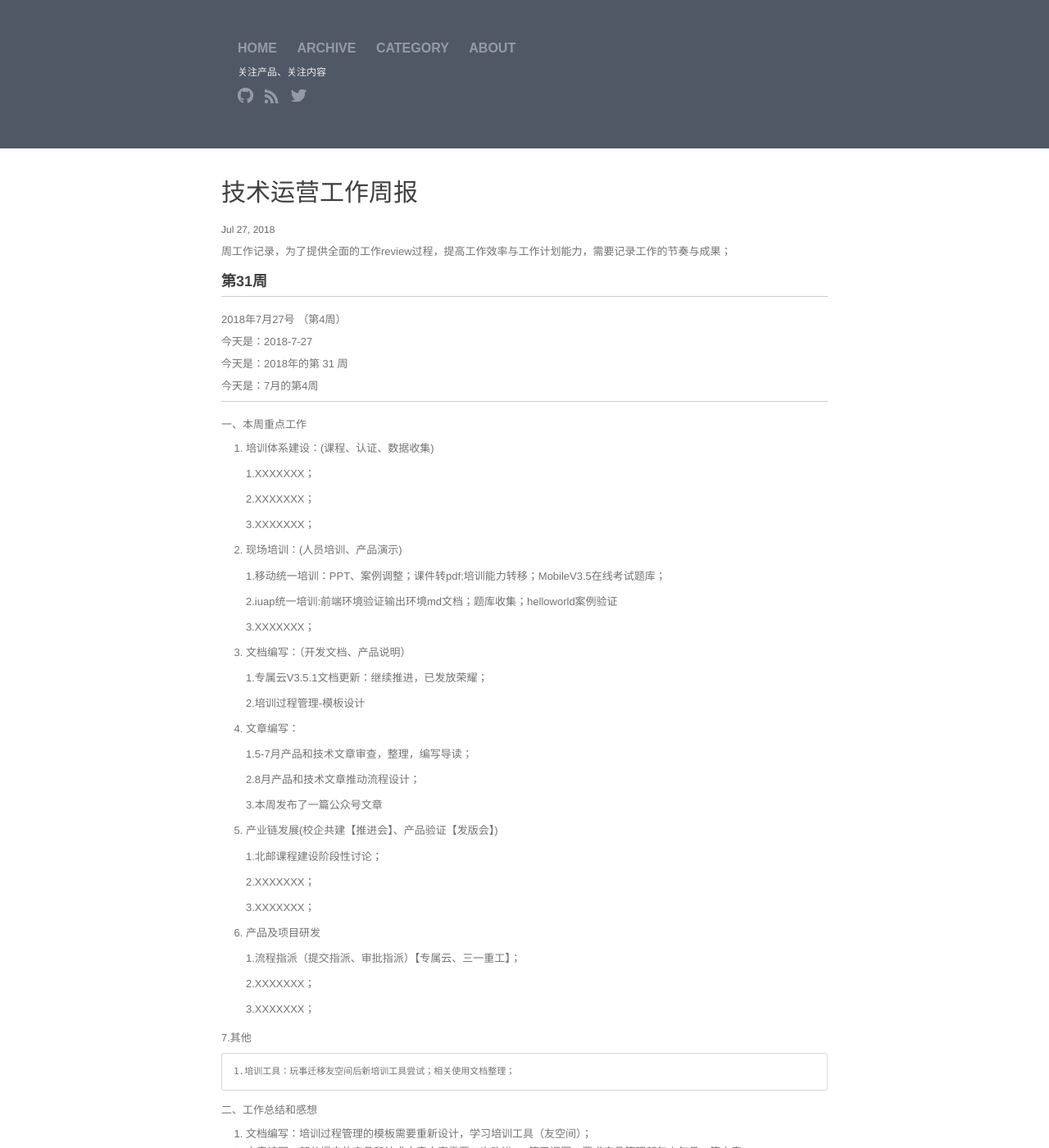
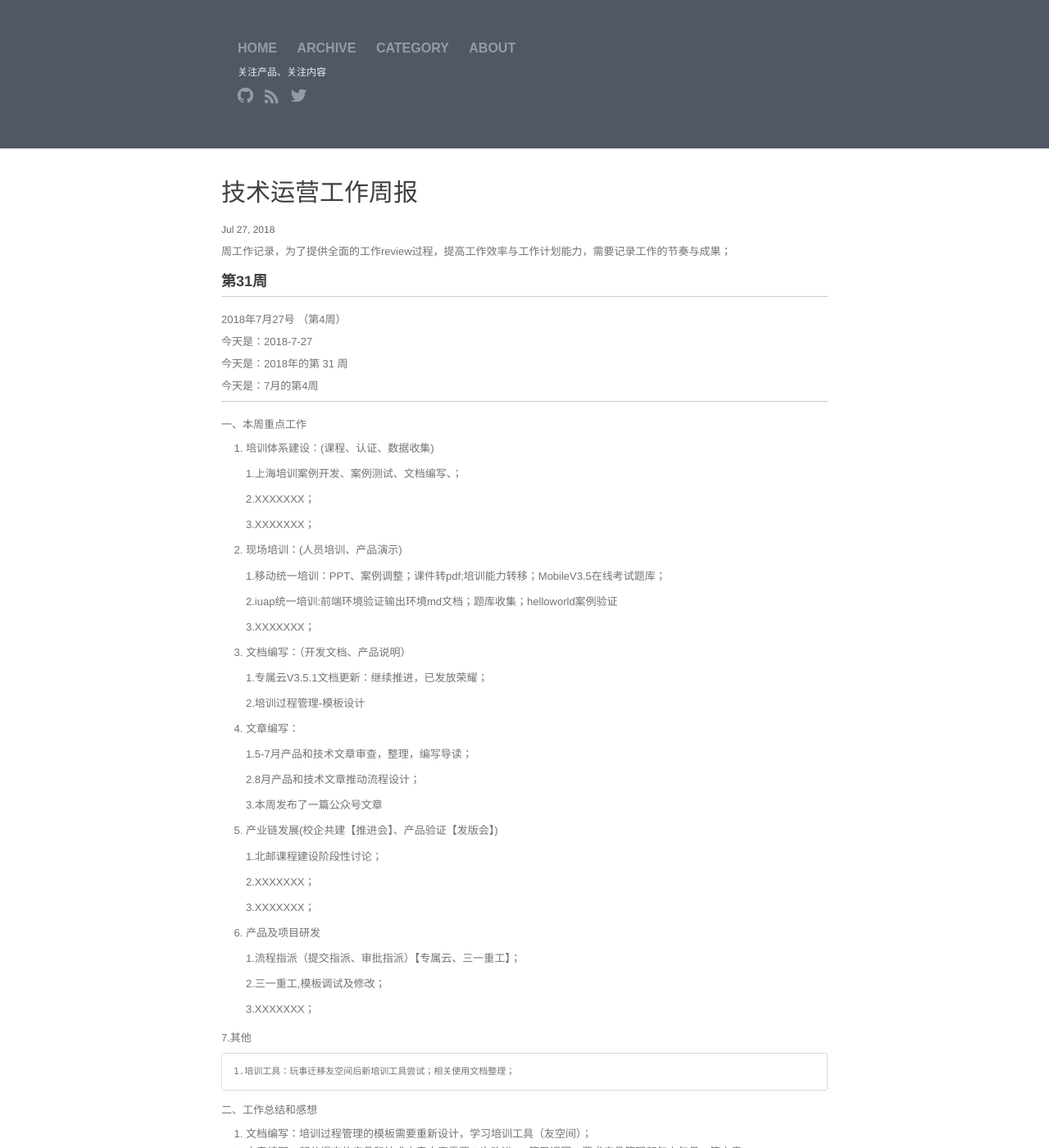
Before and after one commit to walllFlower/blog, a Jekyll site: the page built from _posts/2018-07-17-day_report_cxz.md, in a window 1280 px wide and 1400 px high. Shown: the whole window at 82% size. Built offline with Jekyll 4.4.1, drawn with Linux system fonts in a browser that asks for light colours; comment, search, counter and statistics services are not loaded.

Commit message:
Update 2018-07-17-day_report_cxz.md
刘志鹏20180727

```diff
--- a/_posts/2018-07-17-day_report_cxz.md
+++ b/_posts/2018-07-17-day_report_cxz.md
@@ -25,7 +25,7 @@ categories: 技术运营工作周报
 
 1. 培训体系建设：(课程、认证、数据收集)
 
-    1.XXXXXXX；
+    1.上海培训案例开发、案例测试、文档编写、；
 
     2.XXXXXXX；
 
@@ -66,7 +66,7 @@ categories: 技术运营工作周报
 
     1.流程指派（提交指派、审批指派）【专属云、三一重工】；
 
-    2.XXXXXXX；
+    2.三一重工,模板调试及修改；
 
     3.XXXXXXX；
 
```
